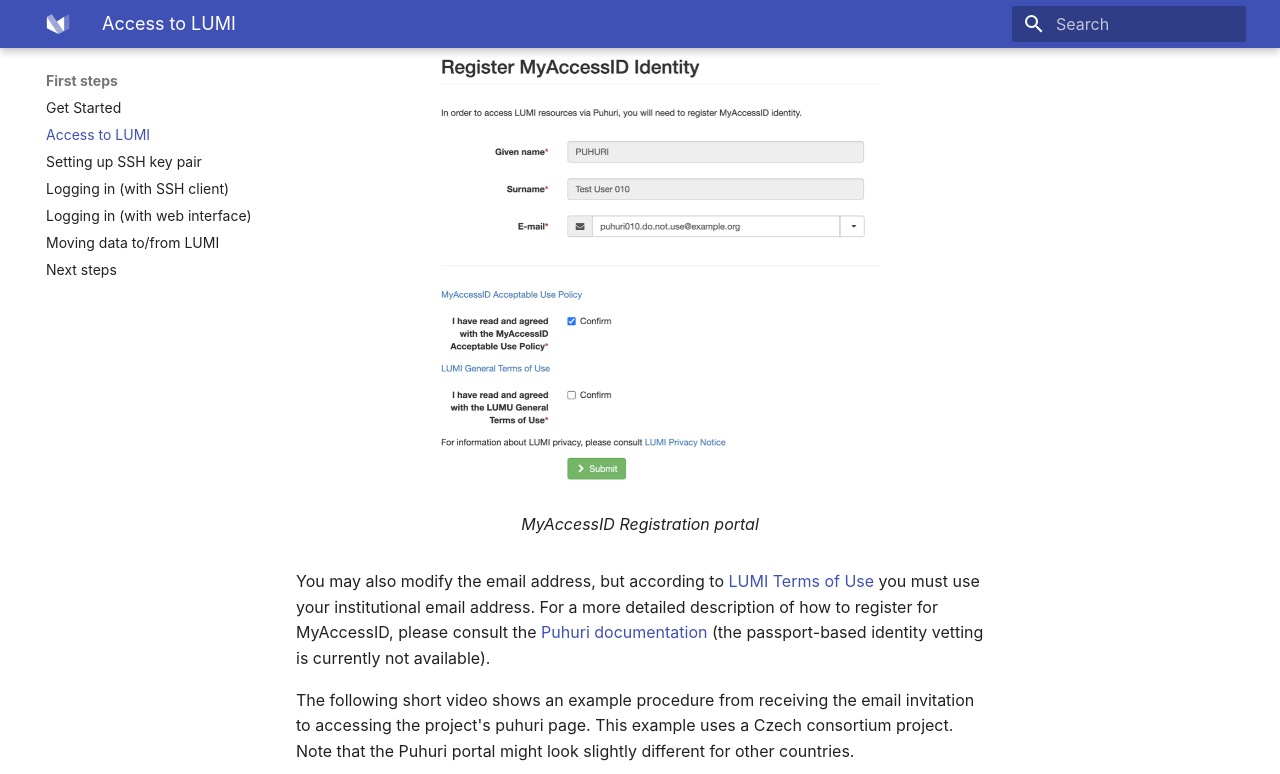
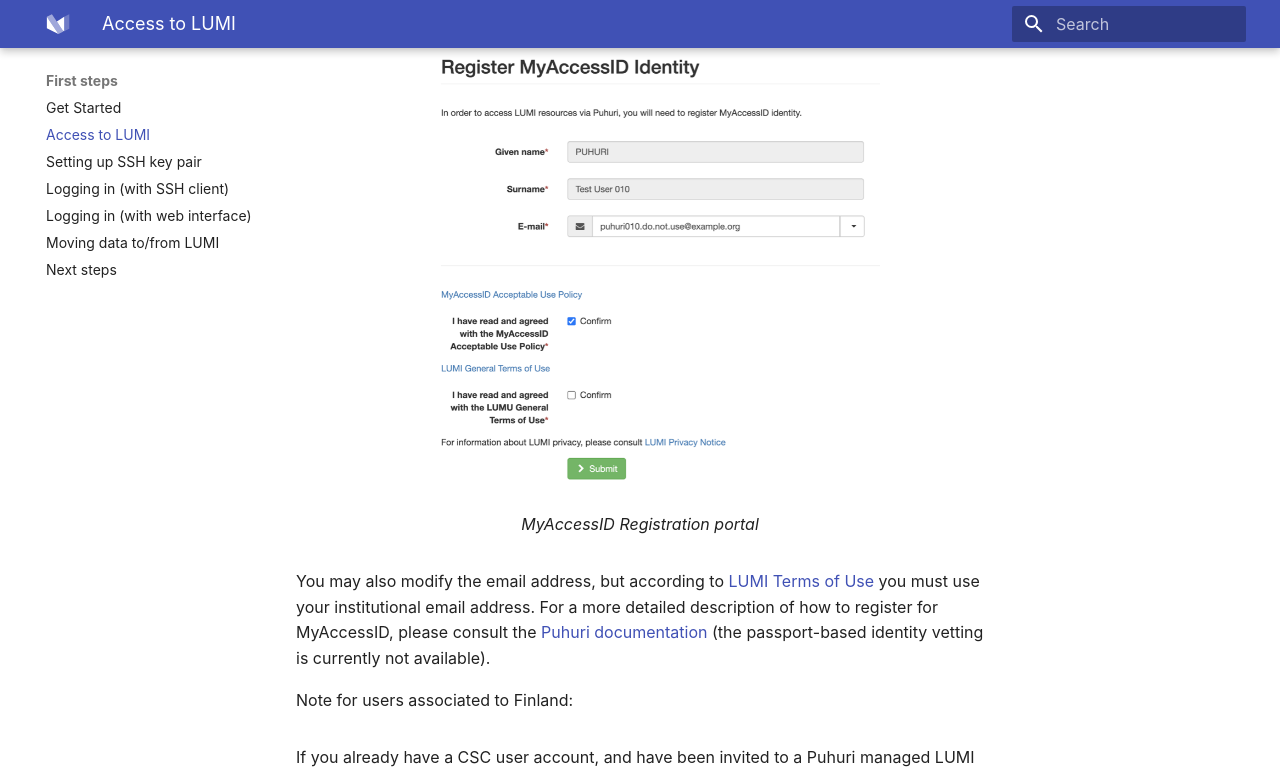
Before and after one commit to Lumi-supercomputer/lumi-userguide, an MkDocs documentation site: the page built from docs/firststeps/accessLUMI.md, in a window 1280 px wide and 1400 px high, scrolled down 960 px. Shown: the top 774 px of the window. Built offline with MkDocs 1.6.1 and Material for MkDocs 9.7.7, drawn with Linux system fonts in a browser that asks for light colours; some of the changed text lies outside the part shown.

Commit message:
Update accessLUMI.md with account linking guideline

```diff
--- a/docs/firststeps/accessLUMI.md
+++ b/docs/firststeps/accessLUMI.md
@@ -45,6 +45,10 @@
 
     You may also modify the email address, but according to [LUMI Terms of Use][terms-of-use] you must use your institutional email address. For a more detailed description of how to register for MyAccessID, please consult the [Puhuri documentation][eidas-eduid] (the passport-based identity vetting is currently not available).
 
+    Note for users associated to Finland:
+If you already have a CSC user account, and have been invited to a Puhuri managed LUMI project:
+You must use the exactly same email address than with MyCSC when joining the project and when registering with MyAccessID. Otherwise another LUMI account will be created, and you end up with two separate LUMI accounts. See for account linking in the [CSC documentation](https://docs.csc.fi/accounts/how-to-manage-user-information/#how-to-link-your-csc-user-account-to-external-authentication-sources)
+
     The following short video shows an example procedure from receiving the email invitation to accessing the project's puhuri page.
     This example uses a Czech consortium project. Note that the Puhuri portal might look slightly different for other countries.
 
@@ -53,3 +57,9 @@
 === "With a Finnish allocation"
 
     Users with a Finnish allocation (via [MyCSC](https://my.csc.fi/welcome)) must follow the instructions given in the [CSC documentation for creating a Finnish LUMI project](https://docs.csc.fi/accounts/how-to-create-new-project/#creating-a-lumi-project-and-applying-for-resources).
+
+    Note that if you have a MyCSC account, and are joining a _Puhuri managed_ LUMI project (= all other projects than projects allocated by Finland), you should:
+    - Use the same email address than with MyCSC with the Puhuri managed LUMI project
+    - Link your account to MyAccessID authentication (see [CSC documentation](https://docs.csc.fi/accounts/how-to-manage-user-information/#how-to-link-your-csc-user-account-to-external-authentication-sources) )
+
+Otherwise you will end up with a second LUMI account for the non-Finnish allocated LUMI project.
```
